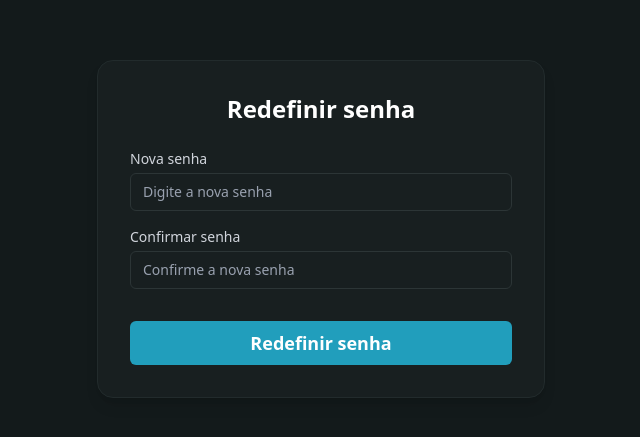
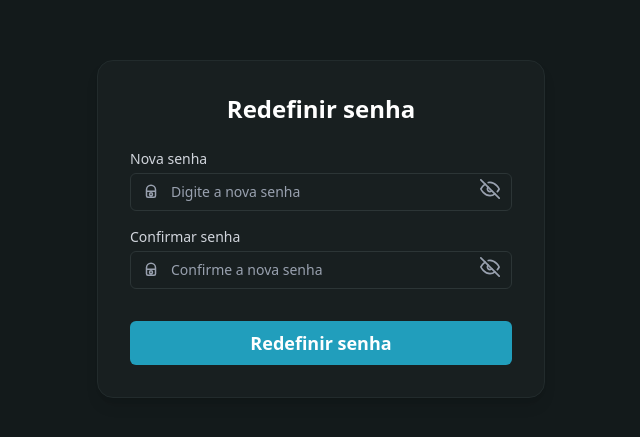
Before and after one commit to Eduardo-Lima-Dev/SiggFlow, a Next.js app: page /login/reset in a window 1280 px wide. Shown: the part 171-608 px from the top of the page, without its empty margins (319-959 px from the left). Built offline with nearby package versions, Linux system fonts and the light colour scheme.

Commit message:
Adiciona o pacote 'react-icons' e implementa ícones de olho para mostrar/esconder senhas nos formulários de login e redefinição de senha. Refatora o componente InputIcon para suportar ícones à direita.

```diff
--- a/package.json
+++ b/package.json
@@ -23,6 +23,7 @@
     "prisma": "^6.10.1",
     "react": "^19.0.0",
     "react-dom": "^19.0.0",
+    "react-icons": "^5.5.0",
     "zod": "^3.25.67"
   },
   "devDependencies": {
--- a/src/app/login/page.tsx
+++ b/src/app/login/page.tsx
@@ -4,6 +4,7 @@ import { useState, useEffect } from "react";
 import { signIn, getSession } from "next-auth/react";
 import { useRouter, useSearchParams } from "next/navigation";
 import React, { Suspense } from "react";
+import { FiEye, FiEyeOff } from "react-icons/fi";
 
 const cursos = [
   "Ciência da Computação",
@@ -21,7 +22,7 @@ const codigoToEnum: Record<string, string> = {
   SI: "SISTEMAS_INFORMACAO"
 };
 
-function InputIcon({ icon, ...props }: any) {
+function InputIcon({ icon, rightIcon, ...props }: any) {
   return (
     <div className="relative">
       <span className="absolute left-3 top-1/2 -translate-y-1/2 text-gray-400 pointer-events-none">
@@ -30,12 +31,21 @@ function InputIcon({ icon, ...props }: any) {
       <input
         {...props}
         className={
-          "pl-10 pr-3 py-2 w-full rounded-md bg-[#181f20] border border-[#2c3536] text-white placeholder-gray-400 focus:outline-none focus:ring-2 focus:ring-[#219EBC] focus:border-[#219EBC] sm:text-sm " +
+          "pl-10 pr-10 py-2 w-full rounded-md bg-[#181f20] border border-[#2c3536] text-white placeholder-gray-400 focus:outline-none focus:ring-2 focus:ring-[#219EBC] focus:border-[#219EBC] sm:text-sm " +
           (props.className || "")
         }
       />
+      {rightIcon && (
+        <span className="absolute right-3 top-1/2 -translate-y-1/2">
+          {rightIcon}
+        </span>
+      )}
     </div>
   );
+}
+
+function EyeIcon({ open }: { open: boolean }) {
+  return open ? <FiEye size={20} /> : <FiEyeOff size={20} />;
 }
 
 function LoginForm({ onSwitch, onForgotPassword }: { onSwitch: () => void, onForgotPassword: () => void }) {
@@ -48,6 +58,7 @@ function LoginForm({ onSwitch, onForgotPassword }: { onSwitch: () => void, onFor
   const [loading, setLoading] = useState(false);
   const [error, setError] = useState("");
   const [message, setMessage] = useState("");
+  const [showPassword, setShowPassword] = useState(false);
 
   useEffect(() => {
     const messageParam = searchParams.get("message");
@@ -122,13 +133,24 @@ function LoginForm({ onSwitch, onForgotPassword }: { onSwitch: () => void, onFor
           <InputIcon
             id="password"
             name="password"
-            type="password"
+            type={showPassword ? "text" : "password"}
             required
             value={formData.password}
             onChange={handleChange}
             placeholder="Sua senha"
             icon={
               <svg width="18" height="18" fill="none" viewBox="0 0 24 24"><path stroke="currentColor" strokeWidth="2" d="M12 17a2 2 0 100-4 2 2 0 000 4zm6-6V9a6 6 0 10-12 0v2m12 0v6a2 2 0 01-2 2H8a2 2 0 01-2-2v-6m12 0H6"/></svg>
+            }
+            rightIcon={
+              <button
+                type="button"
+                tabIndex={-1}
+                onClick={() => setShowPassword(v => !v)}
+                className="text-gray-400 hover:text-[#219EBC] focus:outline-none"
+                style={{ background: "none", border: "none", padding: 0 }}
+              >
+                <EyeIcon open={showPassword} />
+              </button>
             }
           />
         </div>
@@ -183,6 +205,7 @@ function RegisterForm({ onSwitch }: { onSwitch: () => void }) {
   const [error, setError] = useState("");
   const [success, setSuccess] = useState("");
   const router = useRouter();
+  const [showPassword, setShowPassword] = useState(false);
 
   useEffect(() => {
     fetch("/api/cursos")
@@ -261,20 +284,31 @@ function RegisterForm({ onSwitch }: { onSwitch: () => void }) {
             }
           />
         </div>
-        <div>
+        <div className="relative">
           <label htmlFor="password" className="block text-sm font-medium text-gray-300 mb-1">
             Senha
           </label>
           <InputIcon
             id="password"
             name="password"
-            type="password"
+            type={showPassword ? "text" : "password"}
             required
             value={formData.password}
             onChange={handleChange}
             placeholder="Sua senha"
             icon={
               <svg width="18" height="18" fill="none" viewBox="0 0 24 24"><path stroke="currentColor" strokeWidth="2" d="M12 17a2 2 0 100-4 2 2 0 000 4zm6-6V9a6 6 0 10-12 0v2m12 0v6a2 2 0 01-2 2H8a2 2 0 01-2-2v-6m12 0H6"/></svg>
+            }
+            rightIcon={
+              <button
+                type="button"
+                tabIndex={-1}
+                onClick={() => setShowPassword(v => !v)}
+                className="text-gray-400 hover:text-[#219EBC] focus:outline-none"
+                style={{ background: "none", border: "none", padding: 0 }}
+              >
+                <EyeIcon open={showPassword} />
+              </button>
             }
           />
         </div>
--- a/src/app/login/reset/ResetPasswordClient.tsx
+++ b/src/app/login/reset/ResetPasswordClient.tsx
@@ -1,6 +1,33 @@
 "use client";
 import { useState } from "react";
 import { useSearchParams, useRouter } from "next/navigation";
+import { FiEye, FiEyeOff } from "react-icons/fi";
+
+function EyeIcon({ open }: { open: boolean }) {
+  return open ? <FiEye size={20} /> : <FiEyeOff size={20} />;
+}
+
+function InputIcon({ icon, rightIcon, ...props }: any) {
+  return (
+    <div className="relative">
+      <span className="absolute left-3 top-1/2 -translate-y-1/2 text-gray-400 pointer-events-none">
+        {icon}
+      </span>
+      <input
+        {...props}
+        className={
+          "pl-10 pr-10 py-2 w-full rounded-md bg-[#181f20] border border-[#2c3536] text-white placeholder-gray-400 focus:outline-none focus:ring-2 focus:ring-[#219EBC] focus:border-[#219EBC] sm:text-sm " +
+          (props.className || "")
+        }
+      />
+      {rightIcon && (
+        <span className="absolute right-3 top-1/2 -translate-y-1/2">
+          {rightIcon}
+        </span>
+      )}
+    </div>
+  );
+}
 
 export default function ResetPasswordClient() {
   const searchParams = useSearchParams();
@@ -11,6 +38,8 @@ export default function ResetPasswordClient() {
   const [loading, setLoading] = useState(false);
   const [error, setError] = useState("");
   const [success, setSuccess] = useState("");
+  const [showPassword, setShowPassword] = useState(false);
+  const [showConfirm, setShowConfirm] = useState(false);
 
   const handleSubmit = async (e: React.FormEvent) => {
     e.preventDefault();
@@ -60,30 +89,56 @@ export default function ResetPasswordClient() {
           <div className="space-y-4">
             <div>
               <label htmlFor="password" className="block text-sm font-medium text-gray-300 mb-1">Nova senha</label>
-              <input
+              <InputIcon
                 id="password"
                 name="password"
-                type="password"
+                type={showPassword ? "text" : "password"}
                 required
                 minLength={6}
                 value={password}
-                onChange={e => setPassword(e.target.value)}
-                className="w-full px-3 py-2 rounded-md bg-[#181f20] border border-[#2c3536] text-white placeholder-gray-400 focus:outline-none focus:ring-2 focus:ring-[#219EBC] focus:border-[#219EBC] sm:text-sm"
+                onChange={(e: React.ChangeEvent<HTMLInputElement>) => setPassword(e.target.value)}
                 placeholder="Digite a nova senha"
+                icon={
+                  <svg width="18" height="18" fill="none" viewBox="0 0 24 24"><path stroke="currentColor" strokeWidth="2" d="M12 17a2 2 0 100-4 2 2 0 000 4zm6-6V9a6 6 0 10-12 0v2m12 0v6a2 2 0 01-2 2H8a2 2 0 01-2-2v-6m12 0H6"/></svg>
+                }
+                rightIcon={
+                  <button
+                    type="button"
+                    tabIndex={-1}
+                    onClick={() => setShowPassword(v => !v)}
+                    className="text-gray-400 hover:text-[#219EBC] focus:outline-none"
+                    style={{ background: "none", border: "none", padding: 0 }}
+                  >
+                    <EyeIcon open={showPassword} />
+                  </button>
+                }
               />
             </div>
             <div>
               <label htmlFor="confirm" className="block text-sm font-medium text-gray-300 mb-1">Confirmar senha</label>
-              <input
+              <InputIcon
                 id="confirm"
                 name="confirm"
-                type="password"
+                type={showConfirm ? "text" : "password"}
                 required
                 minLength={6}
                 value={confirm}
-                onChange={e => setConfirm(e.target.value)}
-                className="w-full px-3 py-2 rounded-md bg-[#181f20] border border-[#2c3536] text-white placeholder-gray-400 focus:outline-none focus:ring-2 focus:ring-[#219EBC] focus:border-[#219EBC] sm:text-sm"
+                onChange={(e: React.ChangeEvent<HTMLInputElement>) => setConfirm(e.target.value)}
                 placeholder="Confirme a nova senha"
+                icon={
+                  <svg width="18" height="18" fill="none" viewBox="0 0 24 24"><path stroke="currentColor" strokeWidth="2" d="M12 17a2 2 0 100-4 2 2 0 000 4zm6-6V9a6 6 0 10-12 0v2m12 0v6a2 2 0 01-2 2H8a2 2 0 01-2-2v-6m12 0H6"/></svg>
+                }
+                rightIcon={
+                  <button
+                    type="button"
+                    tabIndex={-1}
+                    onClick={() => setShowConfirm(v => !v)}
+                    className="text-gray-400 hover:text-[#219EBC] focus:outline-none"
+                    style={{ background: "none", border: "none", padding: 0 }}
+                  >
+                    <EyeIcon open={showConfirm} />
+                  </button>
+                }
               />
             </div>
           </div>
```
Also changed, not shown: 1 other file (tests, documents, lock files or other folders).
